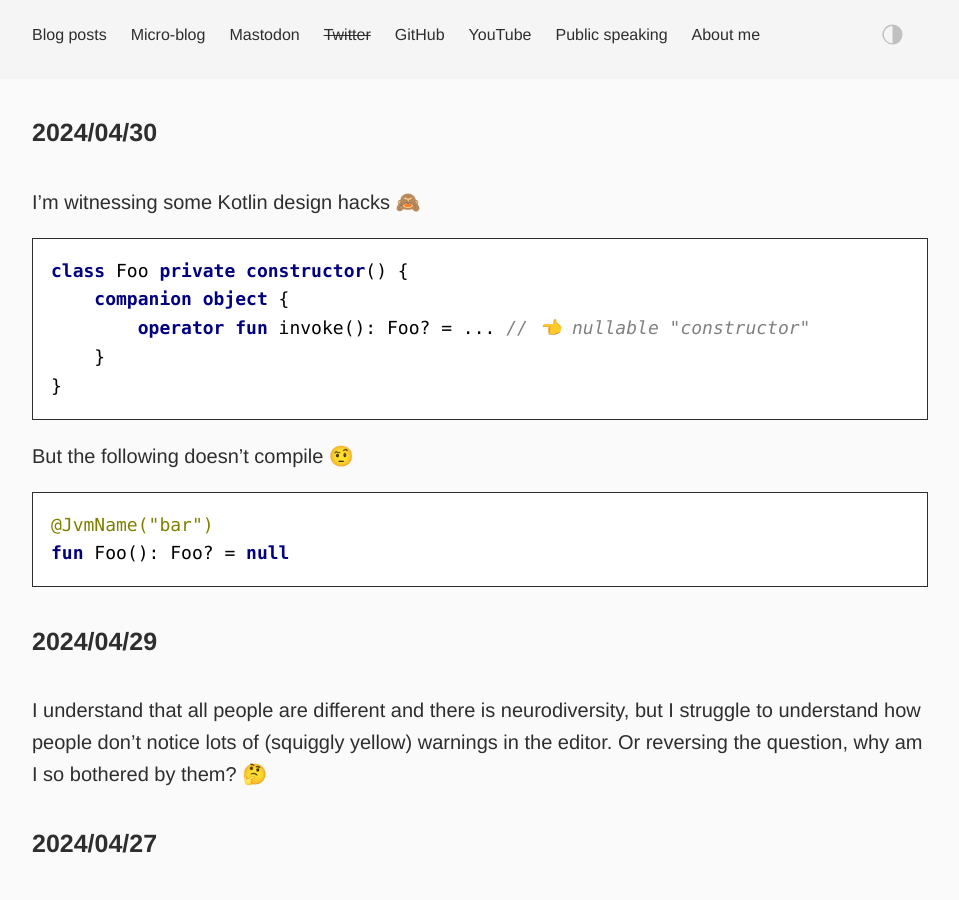
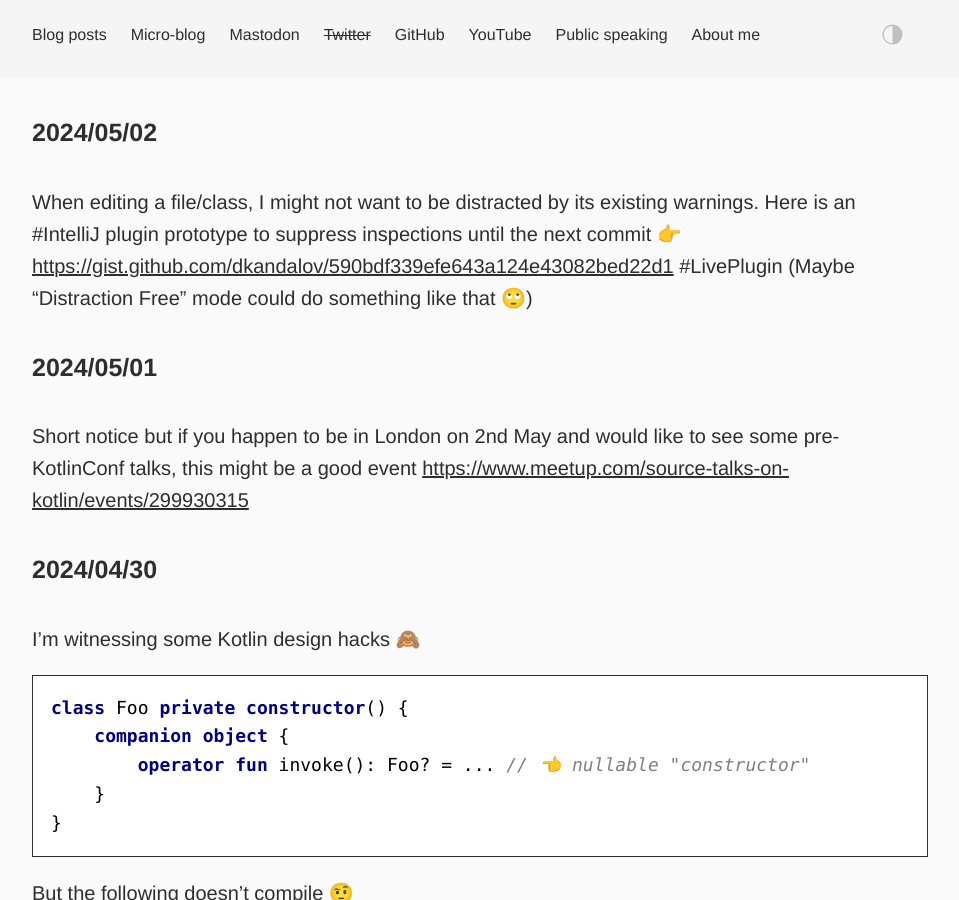
Before and after one commit to dkandalov/dkandalov.github.io, a Jekyll site: the page built from micro-blog.md, in a window 1280 px wide and 900 px high. Shown: the whole window, without its empty margins (160-1119 px from the left). Built offline with Jekyll 4.4.1, drawn with Linux system fonts in a browser that asks for light colours.

Commit message:
updated micro-blog

```diff
--- a/micro-blog.md
+++ b/micro-blog.md
@@ -2,6 +2,12 @@
 layout: post
 permalink: /micro-blog/
 ---
+
+#### 2024/05/02
+When editing a file/class, I might not want to be distracted by its existing warnings. Here is an #IntelliJ plugin prototype to suppress inspections until the next commit 👉 <https://gist.github.com/dkandalov/590bdf339efe643a124e43082bed22d1> #LivePlugin (Maybe "Distraction Free" mode could do something like that 🙄)
+
+#### 2024/05/01
+Short notice but if you happen to be in London on 2nd May and would like to see some pre-KotlinConf talks, this might be a good event <https://www.meetup.com/source-talks-on-kotlin/events/299930315>
 
 #### 2024/04/30
 I'm witnessing some Kotlin design hacks 🙈
```
